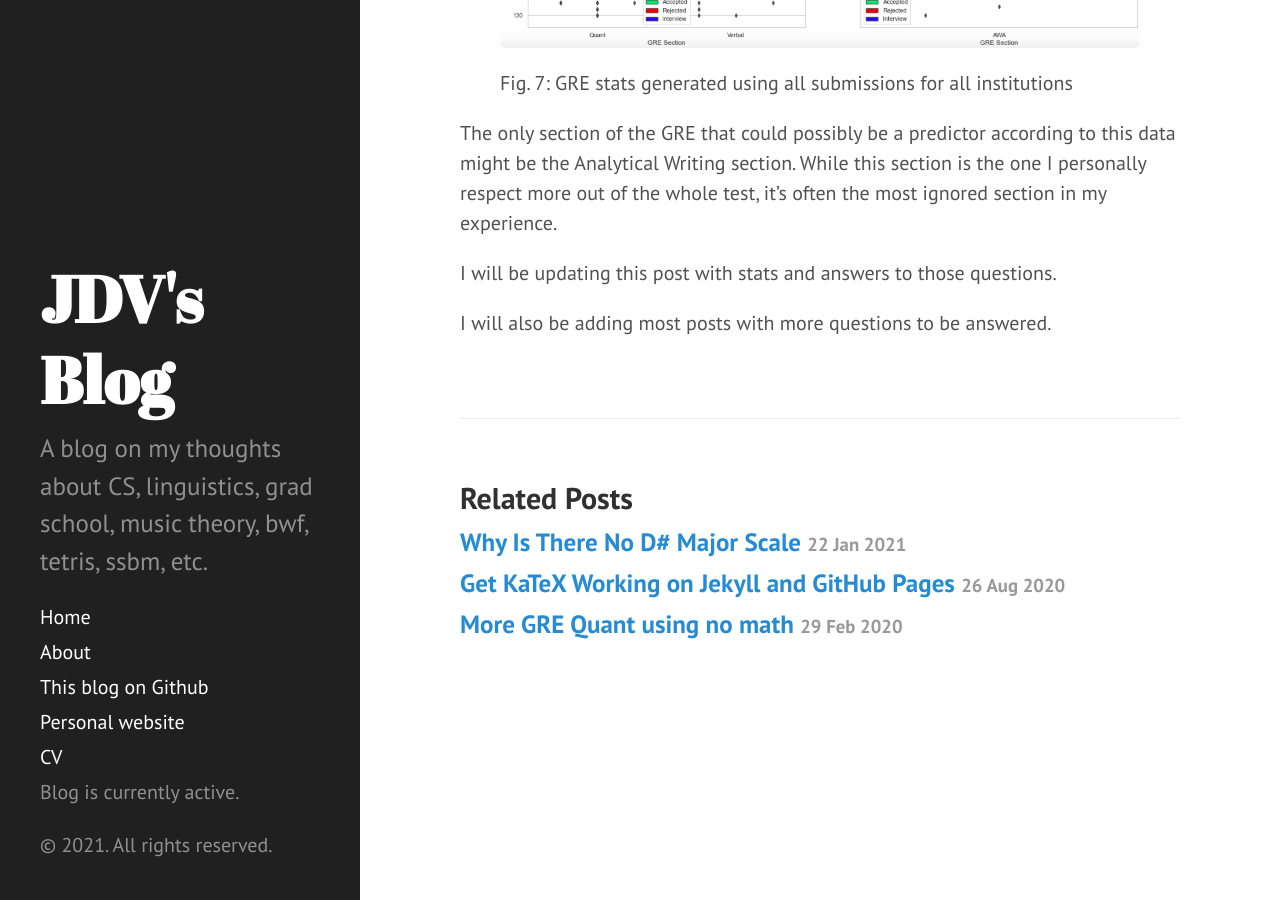
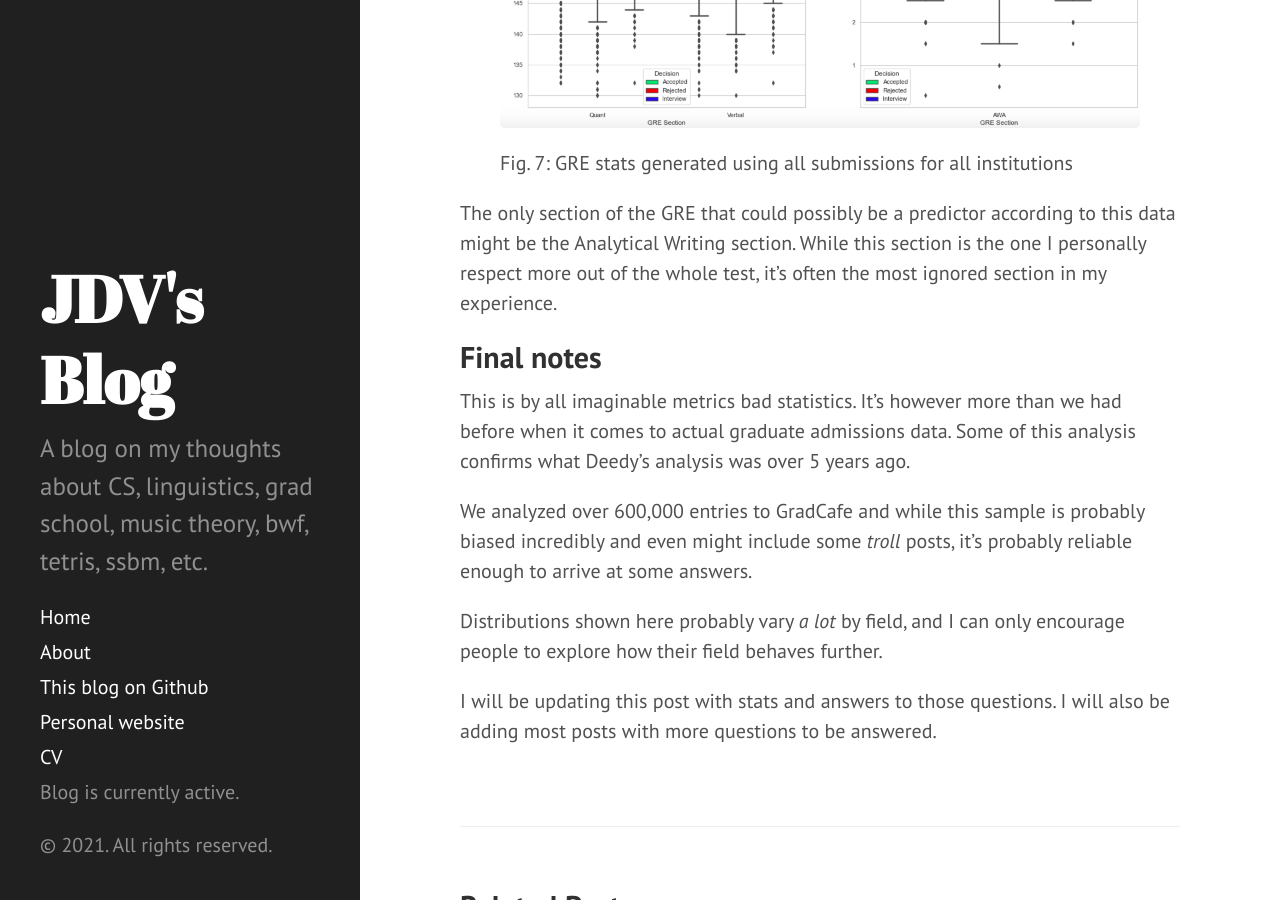
Before and after one commit to jjdelvalle/jblog, a Jekyll site: the page built from _posts/2021-01-18-gradcafe-data.md, in a window 1280 px wide and 900 px high, scrolled down 7774 px. Built offline with Jekyll 4.4.1, drawn with Linux system fonts in a browser that asks for light colours; nearby versions of some CDN libraries; some of the changed text lies outside the part shown.

Commit message:
Tiny fixes to gradcafe post

```diff
--- a/_posts/2021-01-18-gradcafe-data.md
+++ b/_posts/2021-01-18-gradcafe-data.md
@@ -38,11 +38,13 @@
 
 `u*`
 
-I, however, found that the following query yields more results at the cost of being a lot slower to process by the site.
+This query yields around 500,000 results at the time of writing. I, however, found that the following query yields more results at the cost of being a lot slower to process by the site.
 
 `(a*|e*|i*|o*|u*)`
 
-It was this query alone that made me implemente the async fetching and scraping of data. Sometimes GradCafe won't be able to handle all the requests and might just 504 on you. Retrying might solve the issue.
+This query yields 650,000+ results.
+
+It was this query alone that made me implemente the async fetching and scraping of data. Sometimes GradCafe won't be able to handle all the requests and might just `504` on you. Retrying might solve the issue.
 
 ## Overall GradCafe Statistics
 
@@ -77,7 +79,7 @@
 
 <figure>
   <img src="{{site.url}}/assets/gpa_inflation.png" alt="GPA plotted across years"/>
-  <figcaption>Fig. 2: Stats generated using all submissions for all institutions</figcaption>
+  <figcaption>Fig. 2: GPA average across all fields over the years</figcaption>
 </figure>
 
 However, it may just be that top applicants, i.e. GradCafe users and maybe even you, reading this post, aren't too affected by the grade inflation problem as they may be perfectly capable of achieving top-notch grades without any extrinsical help.
@@ -129,6 +131,12 @@
 
 The only section of the GRE that could possibly be a predictor according to this data might be the Analytical Writing section. While this section is the one I personally respect more out of the whole test, it's often the most ignored section in my experience.
 
-I will be updating this post with stats and answers to those questions.
+## Final notes
 
-I will also be adding most posts with more questions to be answered.
+This is by all imaginable metrics bad statistics. It's however more than we had before when it comes to actual graduate admissions data. Some of this analysis confirms what Deedy's analysis was over 5 years ago.
+
+We analyzed over 600,000 entries to GradCafe and while this sample is probably biased incredibly and even might include some *troll* posts, it's probably reliable enough to arrive at some answers.
+
+Distributions shown here probably vary *a lot* by field, and I can only encourage people to explore how their field behaves further.
+
+I will be updating this post with stats and answers to those questions. I will also be adding most posts with more questions to be answered.
```
